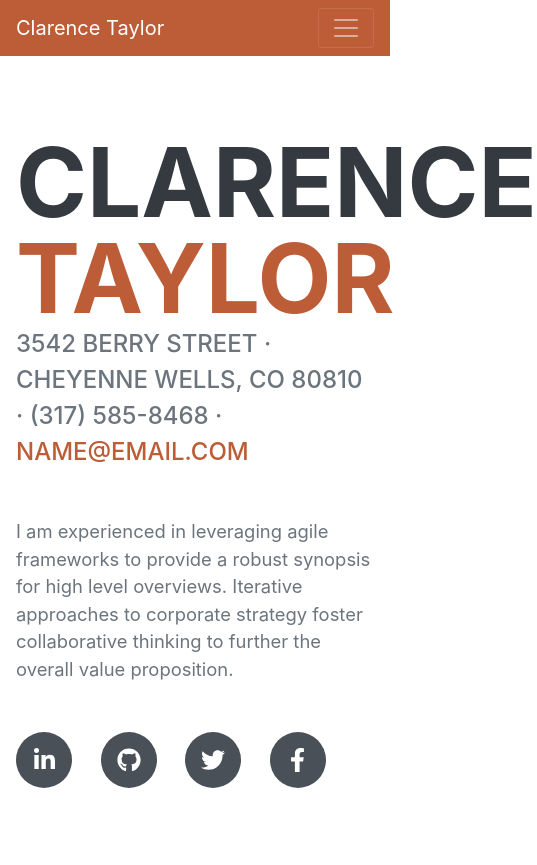
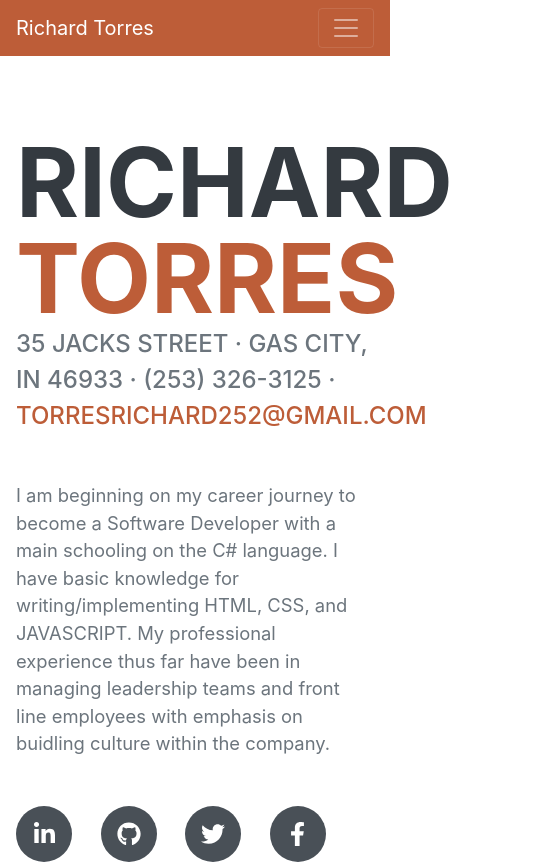
Before and after one commit to TorresPrimus/TorresPrimus, a website: page dist/index.html in a window 390 px wide. Shown: the top 865 px of the page, 537 px wide, since content can reach past the window. Drawn offline with nearby package versions, Linux system fonts and the light colour scheme; a web font is replaced by a local one.

Commit message:
first updates

```diff
--- a/dist/index.html
+++ b/dist/index.html
@@ -5,7 +5,7 @@
         <meta name="viewport" content="width=device-width, initial-scale=1, shrink-to-fit=no" />
         <meta name="description" content="" />
         <meta name="author" content="" />
-        <title>Resume - Start Bootstrap Theme</title>
+        <title>Richard Torres</title>
         <link rel="icon" type="image/x-icon" href="assets/img/favicon.ico" />
         <!-- Font Awesome icons (free version)-->
         <script src="https://use.fontawesome.com/releases/v5.15.3/js/all.js" crossorigin="anonymous"></script>
@@ -19,7 +19,7 @@
         <!-- Navigation-->
         <nav class="navbar navbar-expand-lg navbar-dark bg-primary fixed-top" id="sideNav">
             <a class="navbar-brand js-scroll-trigger" href="#page-top">
-                <span class="d-block d-lg-none">Clarence Taylor</span>
+                <span class="d-block d-lg-none">Richard Torres</span>
                 <span class="d-none d-lg-block"><img class="img-fluid img-profile rounded-circle mx-auto mb-2" src="assets/img/profile.jpg" alt="..." /></span>
             </a>
             <button class="navbar-toggler" type="button" data-toggle="collapse" data-target="#navbarSupportedContent" aria-controls="navbarSupportedContent" aria-expanded="false" aria-label="Toggle navigation"><span class="navbar-toggler-icon"></span></button>
@@ -40,16 +40,16 @@
             <section class="resume-section" id="about">
                 <div class="resume-section-content">
                     <h1 class="mb-0">
-                        Clarence
-                        <span class="text-primary">Taylor</span>
+                        Richard
+                        <span class="text-primary">Torres</span>
                     </h1>
                     <div class="subheading mb-5">
-                        3542 Berry Street · Cheyenne Wells, CO 80810 · (317) 585-8468 ·
-                        <a href="mailto:name@email.com">name@email.com</a>
+                        35 Jacks Street · Gas City, IN 46933 · (253) 326-3125 ·
+                        <a href="mailto:name@email.com">torresrichard252@gmail.com</a>
                     </div>
-                    <p class="lead mb-5">I am experienced in leveraging agile frameworks to provide a robust synopsis for high level overviews. Iterative approaches to corporate strategy foster collaborative thinking to further the overall value proposition.</p>
+                    <p class="lead mb-5">I am beginning on my career journey to become a Software Developer with a main schooling on the C# language. I have basic knowledge for writing/implementing HTML, CSS, and JAVASCRIPT. My professional experience thus far have been in managing leadership teams and front line employees with emphasis on buidling culture within the company.</p>
                     <div class="social-icons">
-                        <a class="social-icon" href="#"><i class="fab fa-linkedin-in"></i></a>
+                        <a class="social-icon" href="https://www.linkedin.com/in/torres-richard252"><i class="fab fa-linkedin-in"></i></a>
                         <a class="social-icon" href="#"><i class="fab fa-github"></i></a>
                         <a class="social-icon" href="#"><i class="fab fa-twitter"></i></a>
                         <a class="social-icon" href="#"><i class="fab fa-facebook-f"></i></a>
```
Also changed, not shown: dist/assets/img/profile.jpg.
